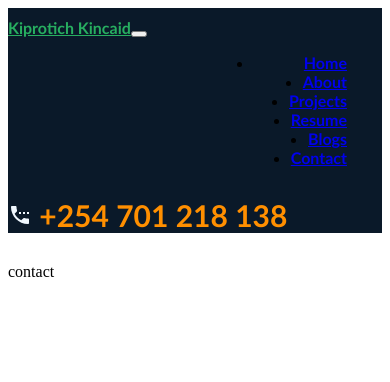
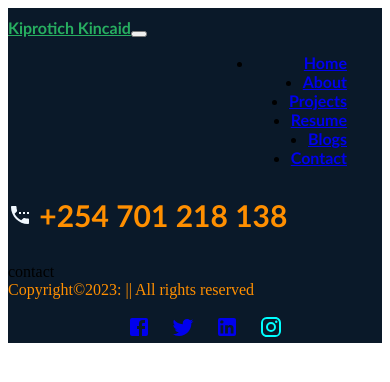
Before and after one commit to Kincaid-kroos/kincaid, a React (Vite) app in the folder portfolio-app/: page /contact in a window 390 px wide. Shown: the top 382 px of the page. Built offline with nearby package versions, Linux system fonts and the light colour scheme; the HTML template or start-up script is replaced by a standard one.

Commit message:
Added a responsive footer component.

```diff
--- a/portfolio-app/src/App.css
+++ b/portfolio-app/src/App.css
@@ -0,0 +1,3 @@
+.general-styling {
+  background-color: #0A1929;
+}
--- a/portfolio-app/src/App.jsx
+++ b/portfolio-app/src/App.jsx
@@ -7,10 +7,12 @@ import Resume from "./Components/PageRoutes/Resume.jsx";
 import Projects from "./Components/PageRoutes/Projects.jsx";
 import Contact from "./Components/PageRoutes/Contact.jsx";
 import Blogs from "./Components/PageRoutes/Blogs.jsx";
+import Footer from './Components/Hocs/Footer';
 
 const App = () => {
   return (
-    <BrowserRouter >
+    <div className='general-styling'>
+    <BrowserRouter>
       <Navbar />
       <Routes>
         <Route exact path="/" element={<Home />} />
@@ -20,7 +22,9 @@ const App = () => {
         <Route exact path="/resume" element={<Resume />} />
         <Route exact path="/contact" element={<Contact />} />
       </Routes>
+      <Footer />
     </BrowserRouter>
+    </div>
   );
 };
 
--- /dev/null
+++ b/portfolio-app/src/Components/Hocs/Footer.jsx
@@ -0,0 +1,32 @@
+
+
+import FacebookIcon from '@mui/icons-material/Facebook';
+import TwitterIcon from '@mui/icons-material/Twitter';
+import LinkedInIcon from '@mui/icons-material/LinkedIn';
+import GithubIcon from '@mui/icons-material/Instagram';
+import '../Styles/Footer.css';
+
+const Footer = () => {
+  const timeline = new Date().getFullYear();
+
+  return (
+
+    <div className='footercontainer'>
+
+      <div className='footer footerdivcss'>
+        <footer className='footercss text-center '>
+          Copyright©{timeline}: || All rights reserved
+        </footer>
+        <ul className='socio-icons no-bullets text-center'>
+          <li> <a href='https://www.facebook.com/kinc.kroos'><FacebookIcon /></a></li>
+          <li> <a href='https://twitter.com/kiprotichkinca1'><TwitterIcon /></a></li>
+          <li><a href='www.linkedin.com/in/kiprotich-kincaid-b50664203'><LinkedInIcon /></a></li>
+          <li><GithubIcon /></li>
+        </ul>
+
+      </div>
+    </div>
+  );
+};
+
+export default Footer;
--- /dev/null
+++ b/portfolio-app/src/Components/Styles/Footer.css
@@ -0,0 +1,23 @@
+.footercontainer{
+    background-color:#0A1929;
+      }
+
+.footerdivcss{
+    color: #ff8f00
+    }
+
+    .no-bullets {
+        list-style-type: none;
+      }
+
+
+    .socio-icons{
+        display: flex;
+        justify-content: center;
+
+    }
+    .socio-icons li {
+        /*This sorts the gap within the list items*/
+        margin-right: 20px;
+        color: aqua;
+      }
--- a/portfolio-app/src/Components/Styles/Home.css
+++ b/portfolio-app/src/Components/Styles/Home.css
@@ -3,10 +3,12 @@
     display: flex;
     justify-content: center; /* Center the content horizontally */
     align-items: center; /* Center the content vertically */
+    margin-bottom: 50px;
   }
   @media screen and (max-width: 600px) {
     .home-page{
-    margin: 10px 10px 10px 10px;
+margin: 0;
+margin-bottom: 25px;
 
 }
   }
```
Also changed, not shown: 1 other file (tests, documents, lock files or other folders).
